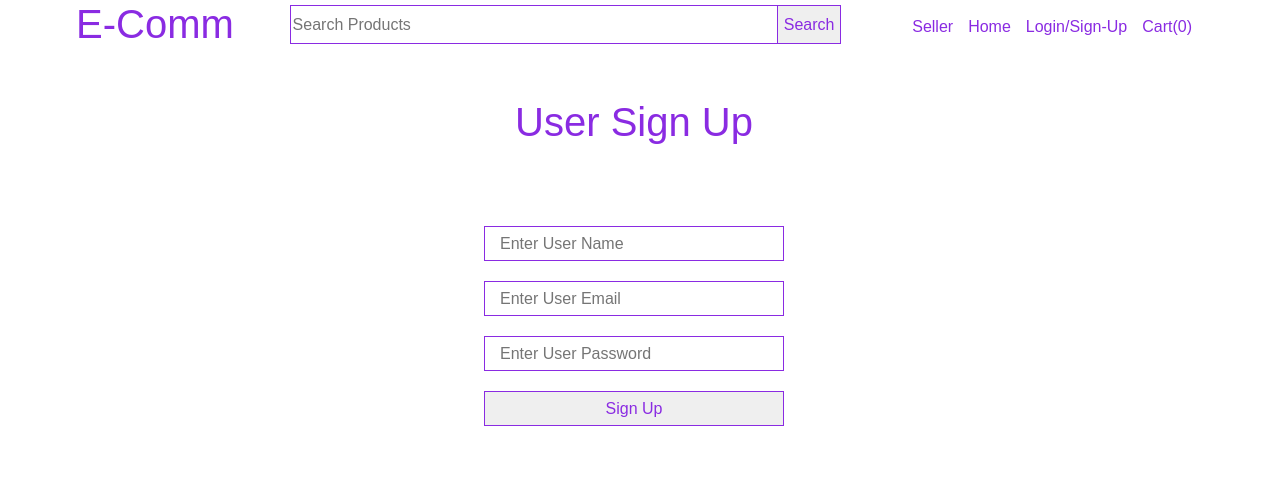
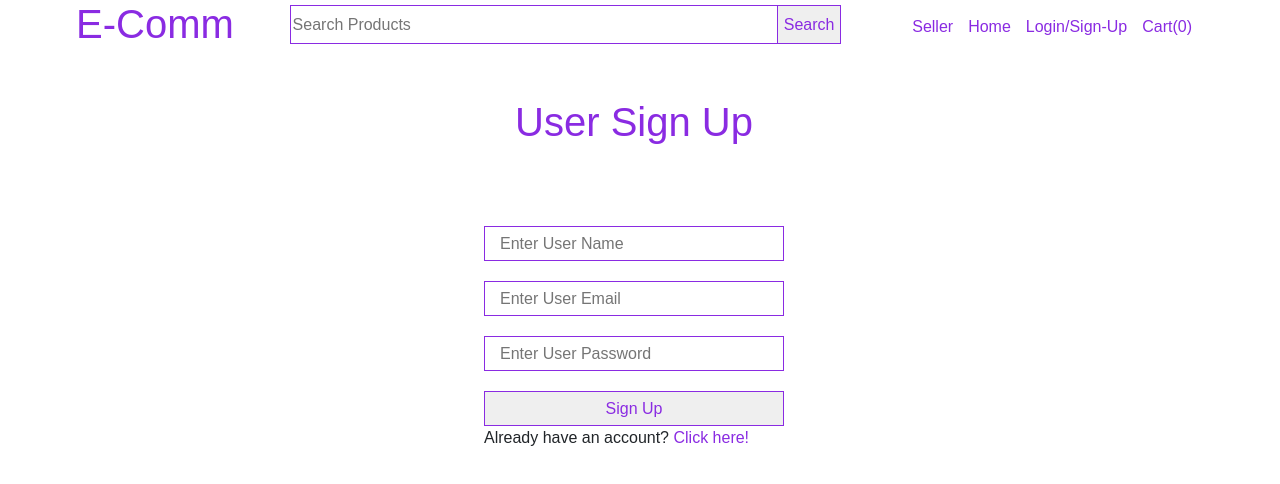
Before and after one commit to tam1444AH/ecomm-project, an Angular app: page /user-auth in a window 1280 px wide. Shown: the top 484 px of the page. Built offline with nearby package versions, Linux system fonts and the light colour scheme.

Commit message:
added user login func api

```diff
--- a/src/app/services/user.service.ts
+++ b/src/app/services/user.service.ts
@@ -1,5 +1,5 @@
 import { Injectable } from '@angular/core';
-import { signUp } from '../data-type';
+import { Login, signUp } from '../data-type';
 import { HttpClient } from '@angular/common/http';
 import { Router } from '@angular/router';
 
@@ -22,6 +22,18 @@ export class UserService {
     });
   }
 
+  userLogin(data: Login) {
+    this.http.get<signUp[]>(`http://localhost:3000/users?email=${data.email}&password=${data.password}`, { observe: 'response' })
+    .subscribe((result) => {
+      if (result && result.body) {
+        if (typeof window !== 'undefined') {
+          localStorage.setItem('user', JSON.stringify(result.body[0]));
+          this.router.navigate(['/']);
+        }
+      }
+    });
+  }
+
   userAuthReload() {
     if (typeof window !== 'undefined') {
       if (localStorage.getItem('user')) {
--- a/src/app/user-auth/user-auth.component.css
+++ b/src/app/user-auth/user-auth.component.css
@@ -4,3 +4,12 @@
     color: blueviolet;
     text-align: center;
 }
+
+.user-auth {
+    margin-bottom: 100px;
+}
+
+.user-auth a {
+    color: blueviolet;
+    cursor: pointer;
+}
--- a/src/app/user-auth/user-auth.component.html
+++ b/src/app/user-auth/user-auth.component.html
@@ -1,4 +1,5 @@
 <div class="user-auth">
+    <div class="sign-up" *ngIf="!showLogin">
         <h1>
             User Sign Up
         </h1>
@@ -24,5 +25,30 @@
                 class="form-input"
             />
             <button class="form-button">Sign Up</button>
+            <p>Already have an account? <a (click)="openLogin()">Click here!</a></p>
         </form>
     </div>
+    <div class="login" *ngIf="showLogin">
+        <h1>
+            User Login
+        </h1>
+        <form #userLogin="ngForm" (ngSubmit)="login(userLogin.value)" class="common-form">
+            <input
+                type="email"
+                name="email"
+                placeholder="Enter User Email"
+                ngModel
+                class="form-input"
+            />
+            <input
+                type="password"
+                name="password"
+                placeholder="Enter User Password"
+                ngModel
+                class="form-input"
+            />
+            <button class="form-button">Login</button>
+            <p>Don't have an account? <a (click)="openSignUp()">Click here!</a></p>
+        </form>
+    </div>
+</div>
--- a/src/app/user-auth/user-auth.component.ts
+++ b/src/app/user-auth/user-auth.component.ts
@@ -1,17 +1,19 @@
 import { Component } from '@angular/core';
 import { FormsModule } from '@angular/forms';
-import { signUp } from '../data-type';
+import { Login, signUp } from '../data-type';
 import { UserService } from '../services/user.service';
 import { Router } from '@angular/router';
+import { CommonModule } from '@angular/common';
 
 @Component({
   selector: 'app-user-auth',
-  imports: [FormsModule],
+  imports: [FormsModule, CommonModule],
   templateUrl: './user-auth.component.html',
   styleUrl: './user-auth.component.css'
 })
 export class UserAuthComponent {
   constructor(private user: UserService) { }
+  showLogin : boolean = false;
 
   ngOnInit() {
     this.user.userAuthReload();
@@ -20,4 +22,16 @@ export class UserAuthComponent {
   signUp(data: signUp) {
     this.user.userSignUp(data);
   }
+
+  login(data: Login) {
+    this.user.userLogin(data);
+  }
+
+  openLogin() {
+    this.showLogin = true;
+  }
+
+  openSignUp() {
+    this.showLogin = false;
+  }
 }
```
Lines whose indentation alone changed are shown as unchanged.
